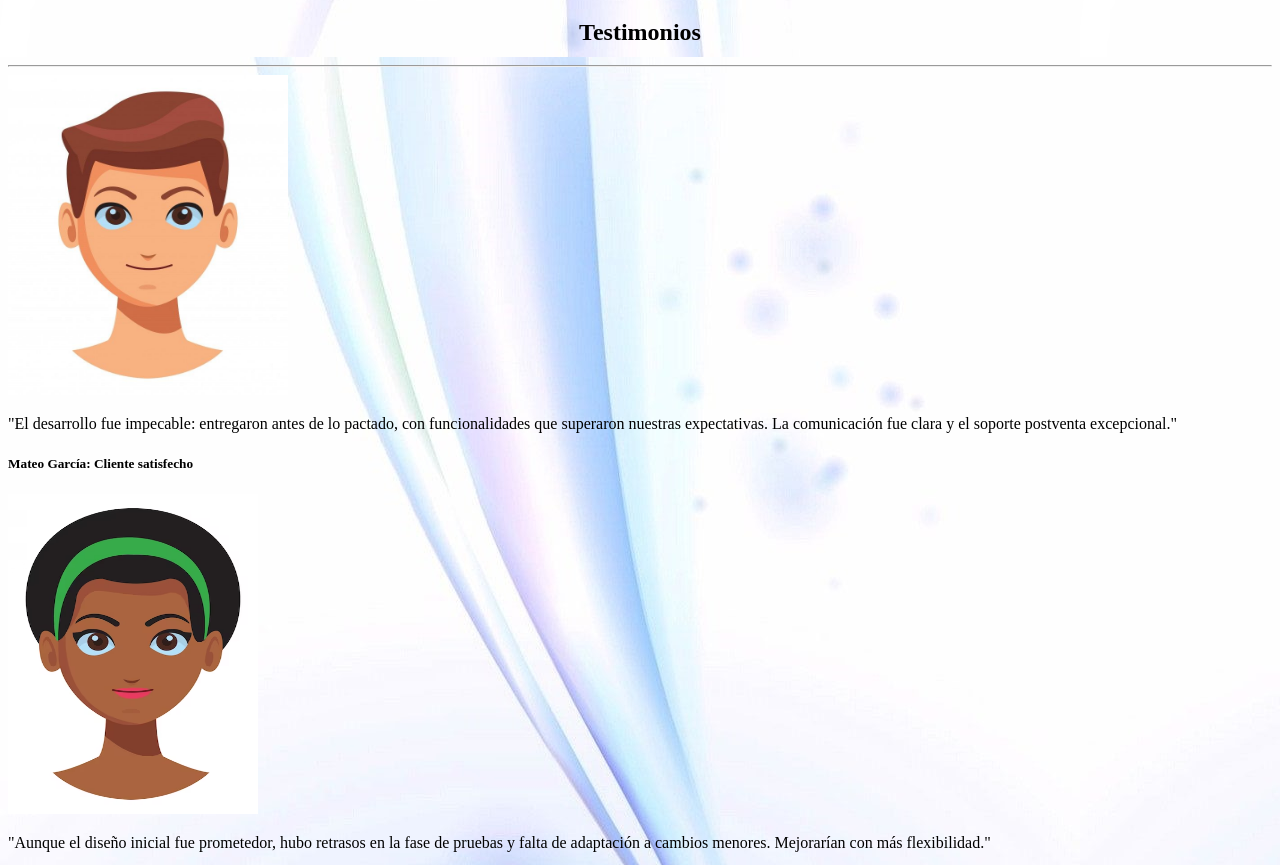
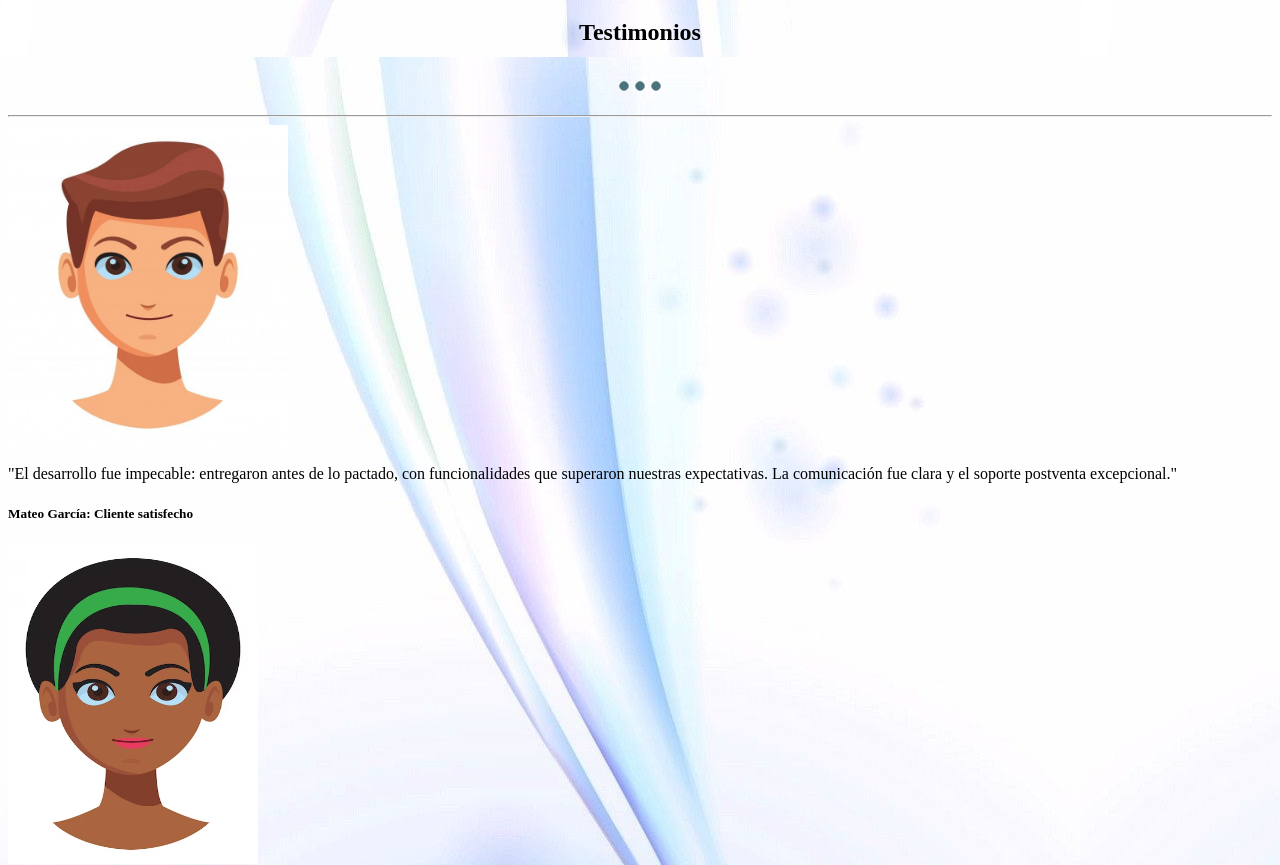
Before and after one commit to Alfrente/curriculoWeb, a plain HTML site: page index.html in a window 1280 px wide. Shown: the part 1863-2728 px from the top of the page. Drawn offline with Linux system fonts and the light colour scheme.

Commit message:
Subiendo cambios

```diff
--- a/css/index.css
+++ b/css/index.css
@@ -115,6 +115,8 @@ body{
     text-align: center;
 }
 
-.separador{
+.separadorImg{
     text-align: center;
+    padding: 0%;
+    gap: 0;
 }
--- a/index.html
+++ b/index.html
@@ -93,6 +93,10 @@
         </div>
 
         <h2 class="centrar">Testimonios</h2>
+        <div class="separadorImg">
+            <img src="img/separador.png"  alt="separador">
+        </div>
+
         <div class="carrusel" id="Testimonios">
             <!-- Hcer un carrucel-->
             <hr> <!-- PONER algun separado innovador incluso una imagen pequeña-->
```
Also changed, not shown: img/separador.jpg (added), img/separador.png (added).
